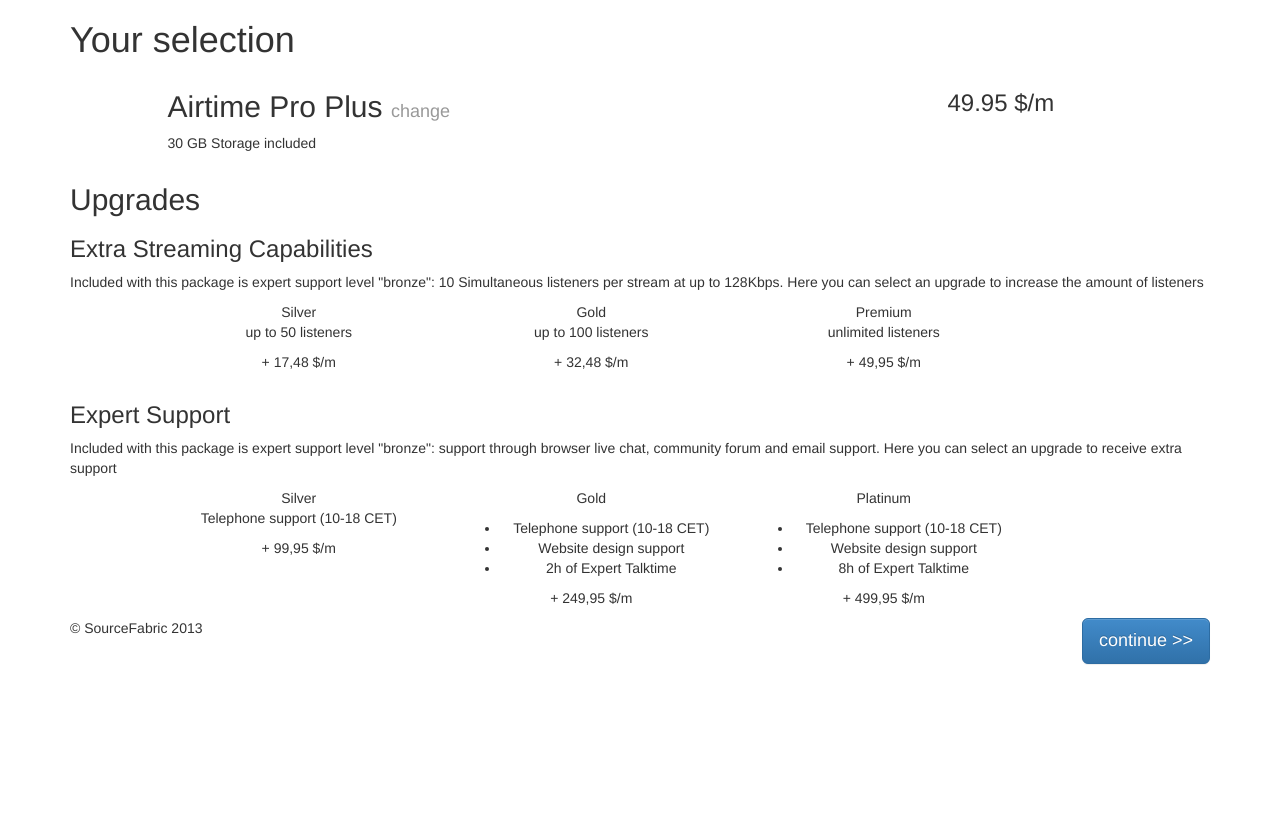
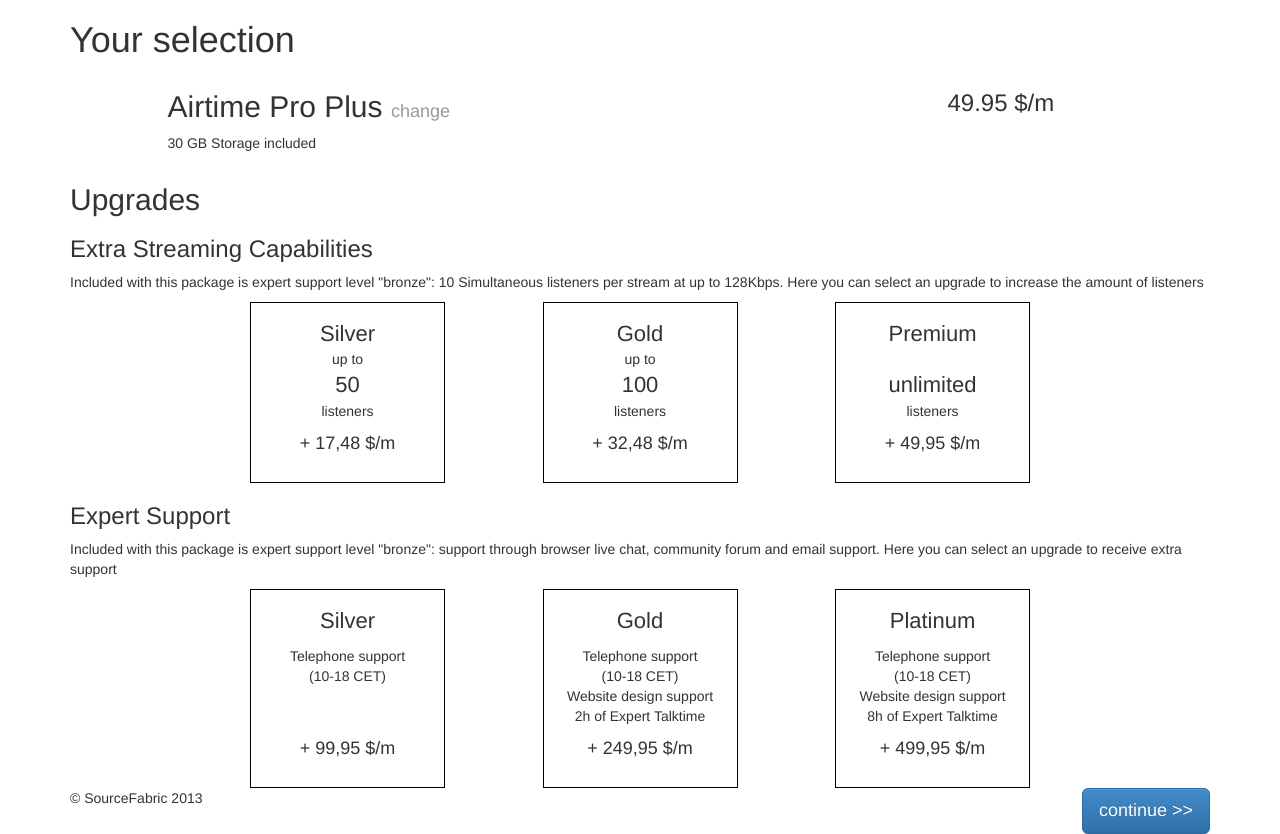
Before and after one commit to gnunicorn/at-su-g2, a Flask app: page /packages/plus in a window 1280 px wide. Before the commit the page ends 665 px from the top, so only its background shows below. Run offline with Flask 2, Linux system fonts and the light colour scheme; parts of the project's set-up code (start-up, migrations or seed data) failed here and were passed over; some libraries are stand-ins or nearby versions.

Commit message:
Make pages looks nicer(old uncommited changes)

```diff
--- a/airtimesignup/templates/packages.html
+++ b/airtimesignup/templates/packages.html
@@ -4,13 +4,13 @@
 {% block body %}
    <h1>Please choose your Airtime Package</h1>
    <h3>Cloud-hosted software, storage and streaming - everything you need to start a radio station.</h3>
-   <table cellpadding="0" cellspacing="0">
+   <table class="packages" cellpadding="0" cellspacing="0">
       <thead>
          <tr>
             <th scope="row"></th>
             <th scope="col">Starter</th>
             <th scope="col">Plus</th>
-            <th scope="col">Premium</th>
+            <th scope="col">Premium<span class="best-value">Best value</span></th>
             <th scope="col">Enterprise</th>
          </tr>
       </thead>
@@ -31,7 +31,7 @@
             </th>
             <td><h5>$ 24.95 <small>USD / month</small></h5></td>
             <td><h5>$ 49.95 <small>USD / month</small></h5></td>
-            <td><span class="best-value">Best value</span><h5>$ 74.95 <small>USD / month</small></h5></td>
+            <td><h5>$ 74.95 <small>USD / month</small></h5></td>
             <td><h5>$ 149.95 <small>USD / month</small></h5></td>
          </tr>
          <tr>
--- a/airtimesignup/templates/packages/_upgrades.html
+++ b/airtimesignup/templates/packages/_upgrades.html
@@ -4,19 +4,19 @@
 	<h3>Extra Streaming Capabilities</h3>
 	<p>Included with this package is expert support level "bronze": 10 Simultaneous listeners per stream at up to 128Kbps. Here you can select an upgrade to increase the amount of listeners</p>
 	<div class="row upgrade-selection" data-upgrade-name="extra_streaming" >
-		<div data-upgrade-value="silver" class="upgrade-box col-md-offset-1 col-md-3">
+		<div data-upgrade-value="silver" class="upgrade-box col-md-offset-2 col-md-2">
 			<span class="title">Silver</span>
 			<p class="desc">up to <span class="highlight">50</span> listeners</p>
 			<p><span class="surplus">+ 17,48 $/m</span></p>
 		</div>
 
-		<div data-upgrade-value="gold" class="upgrade-box col-md-3">
+		<div data-upgrade-value="gold" class="upgrade-box col-md-offset-1 col-md-2">
 			<span class="title">Gold</span>
 			<p class="desc">up to <span class="highlight">100</span> listeners</p>
 			<p><span class="surplus">+ 32,48 $/m</span></p>
 		</div>
 
-		<div data-upgrade-value="premium" class="upgrade-box col-md-3">
+		<div data-upgrade-value="premium" class="upgrade-box col-md-offset-1 col-md-2">
 			<span class="title">Premium</span>
 			<p class="desc"><span class="highlight">unlimited</span> listeners</p>
 			<p><span class="surplus">+ 49,95 $/m</span></p>
@@ -28,17 +28,18 @@
 	<h3>Expert Support</h3>
 	<p>Included with this package is expert support level "bronze": support through browser live chat, community forum and email support. Here you can select an upgrade to receive extra support</p>
 	<div class="row upgrade-selection" data-upgrade-name="expert_support" >
-		<div data-upgrade-value="silver" class="upgrade-box col-md-offset-1 col-md-3">
+		<div data-upgrade-value="silver" class="upgrade-box col-md-offset-2 col-md-2">
 			<span class="title">Silver</span>
-			<p class="desc">Telephone support (10-18 CET)</p>
+         <p class="desc">
+            <ul><li>Telephone support <br/> (10-18 CET)</li></ul></p>
 			<p><span class="surplus">+ 99,95 $/m</span></p>
 		</div>
 
-		<div data-upgrade-value="gold" class="upgrade-box col-md-3">
+		<div data-upgrade-value="gold" class="upgrade-box col-md-offset-1 col-md-2">
 			<span class="title">Gold</span>
 			<p class="desc">
             <ul>
-               <li>Telephone support (10-18 CET)</li>
+               <li>Telephone support <br/> (10-18 CET)</li>
                <li>Website design support</li>
                <li>2h of Expert Talktime</li>
             </ul>
@@ -46,11 +47,11 @@
 			<p><span class="surplus">+ 249,95 $/m</span></p>
 		</div>
 
-		<div data-upgrade-value="platinum" class="upgrade-box col-md-3">
+		<div data-upgrade-value="platinum" class="upgrade-box col-md-offset-1 col-md-2">
 			<span class="title">Platinum</span>
 			<p class="desc">
             <ul>
-               <li>Telephone support (10-18 CET)</li>
+               <li>Telephone support <br/> (10-18 CET)</li>
                <li>Website design support</li>
                <li>8h of Expert Talktime</li>
             </ul>
--- a/static/css/main.css
+++ b/static/css/main.css
@@ -2,16 +2,12 @@
    Author's custom styles
    ========================================================================== */
 /* Colors */
-/* line 10, sass/main.scss */
-.upgrade-box {
-  text-align: center; }
-
-/* line 14, sass/main.scss */
-.upgrade-box.active {
-  background-color: red; }
-
-/* line 18, sass/main.scss */
-.best-value {
+/* Fonts */
+/* line 13, sass/main.scss */
+table.packages {
+  position: relative; }
+/* line 15, sass/main.scss */
+table.packages .best-value {
   background: #ff5d1a;
   display: inline-block;
   height: 60px;
@@ -21,27 +17,62 @@
   -ms-border-radius: 40px;
   -o-border-radius: 40px;
   border-radius: 40px;
-  text-indent: -9999px;
+  text-transform: uppercase;
+  text-align: center;
+  -webkit-transform: rotate(-30deg);
+  -moz-transform: rotate(-30deg);
+  -ms-transform: rotate(-30deg);
+  -o-transform: rotate(-30deg);
+  transform: rotate(-30deg);
+  padding: 7px 0 0;
+  color: #fff;
   position: absolute;
-  top: 110px;
-  right: 400px; }
-
-/* line 30, sass/main.scss */
-.info {
+  top: -2em; }
+/* line 29, sass/main.scss */
+table.packages .info {
   background: url("img/icon-info.png");
   cursor: help;
   display: inline-block;
   height: 14px;
   text-indent: -9999px;
   width: 14px; }
-
-/* line 39, sass/main.scss */
-.panel {
+/* line 37, sass/main.scss */
+table.packages .panel {
   position: absolute;
   z-index: 2;
   width: 300px;
   left: 200px; }
 
+/* line 45, sass/main.scss */
+.upgrade-box {
+  text-align: center;
+  border: 1px solid #000;
+  padding: 15px 0; }
+/* line 50, sass/main.scss */
+.upgrade-box .title {
+  font-size: 22px; }
+/* line 52, sass/main.scss */
+.upgrade-box .highlight {
+  font-size: 22px;
+  display: block; }
+/* line 57, sass/main.scss */
+.upgrade-box:last-child .highlight {
+  padding: 20px 0 0; }
+/* line 59, sass/main.scss */
+.upgrade-box .surplus {
+  font-size: 18px; }
+/* line 61, sass/main.scss */
+.upgrade-box ul {
+  list-style-type: none;
+  padding: 0; }
+/* line 66, sass/main.scss */
+.upgrade-box:first-child ul {
+  padding: 0 0 40px; }
+
+/* line 69, sass/main.scss */
+.upgrade-box.active {
+  background-color: #ff5d1a; }
+
+/* line 73, sass/main.scss */
 form.checkout .loaded {
-  display: none;
-}
+  display: none; }
--- a/static/css/sass/main.scss
+++ b/static/css/sass/main.scss
@@ -6,27 +6,26 @@
 /* Colors */
 $hero: #FF5D1A;
 
+/* Fonts */
+$font-size-highlight: 22px;
+$font-size-price: 18px;
 
-.upgrade-box {
-	text-align: center;
-}
-
-.upgrade-box.active {
-	background-color: red;
-}
-
+table.packages {
+   position: relative;
    .best-value {
       background: $hero;
       display: inline-block;
       height: 60px;
       width: 60px;
       @include border-radius(40px);
-   text-indent: -9999px;
+      text-transform: uppercase;
+      text-align: center;
+      @include rotate(-30deg);
+      padding: 7px 0 0;
+      color: #fff;
       position: absolute;
-   top: 110px;
-   right: 400px;
+      top: -2em;
    }
-
    .info {
       background: url('img/icon-info.png');
       cursor: help;
@@ -35,10 +34,42 @@ $hero: #FF5D1A;
       text-indent: -9999px;
       width: 14px;
    }
-
    .panel {
       position: absolute;
       z-index: 2;
       width: 300px;
       left: 200px;
    }
+}
+
+.upgrade-box {
+	text-align: center;
+   border: 1px solid #000;
+   padding: 15px 0;
+
+   .title { font-size: $font-size-highlight; }
+
+   .highlight {
+      font-size: $font-size-highlight;
+      display: block;
+   }
+
+   &:last-child .highlight { padding: 20px 0 0; }
+
+   .surplus { font-size: $font-size-price; }
+
+   ul {
+      list-style-type: none;
+      padding: 0;
+   }
+
+   &:first-child ul { padding: 0 0 40px; }
+}
+
+.upgrade-box.active {
+	background-color: $hero;
+}
+
+form.checkout .loaded {
+   display: none;
+}
```
Lines whose indentation alone changed are shown as unchanged.
